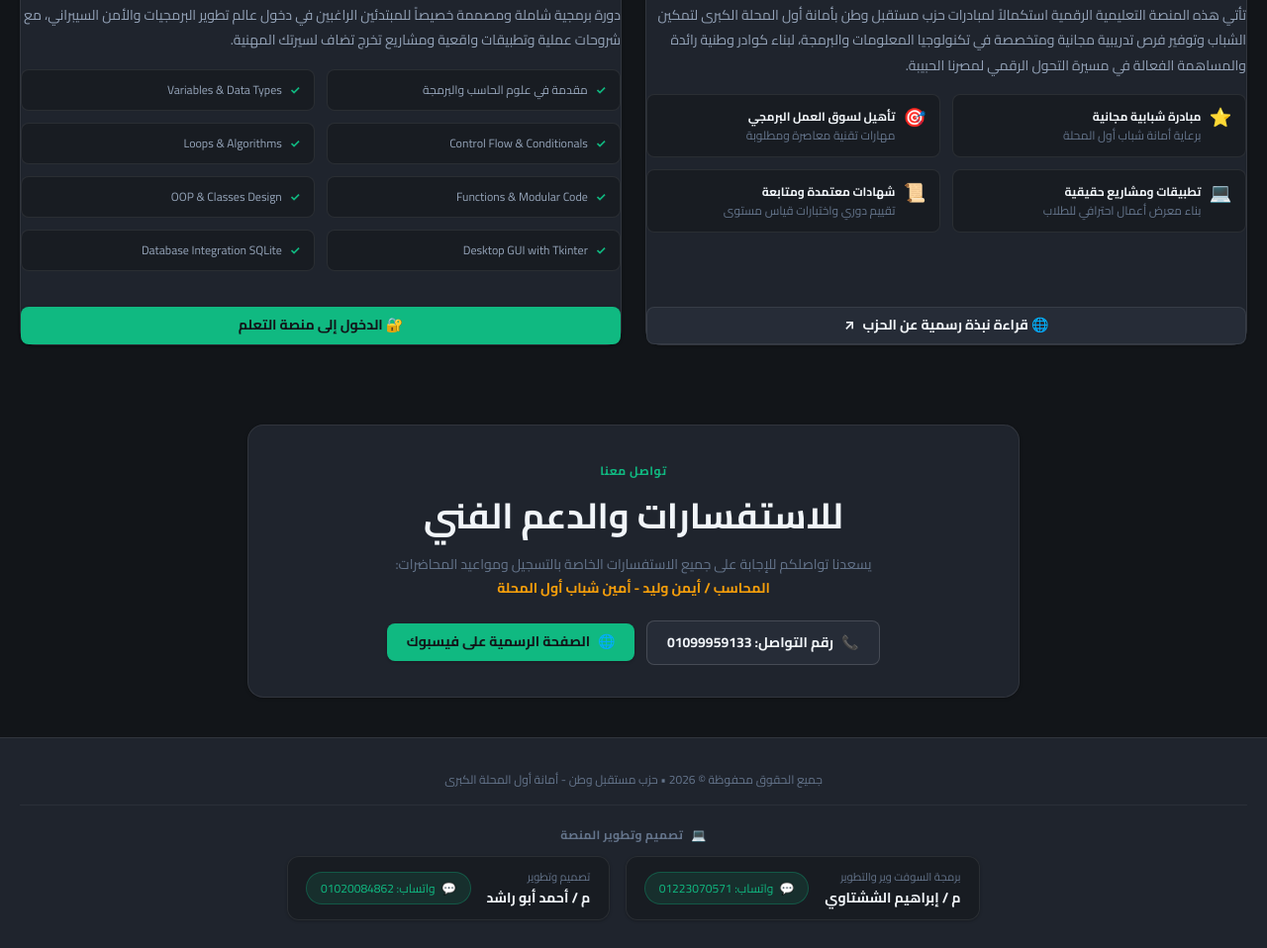
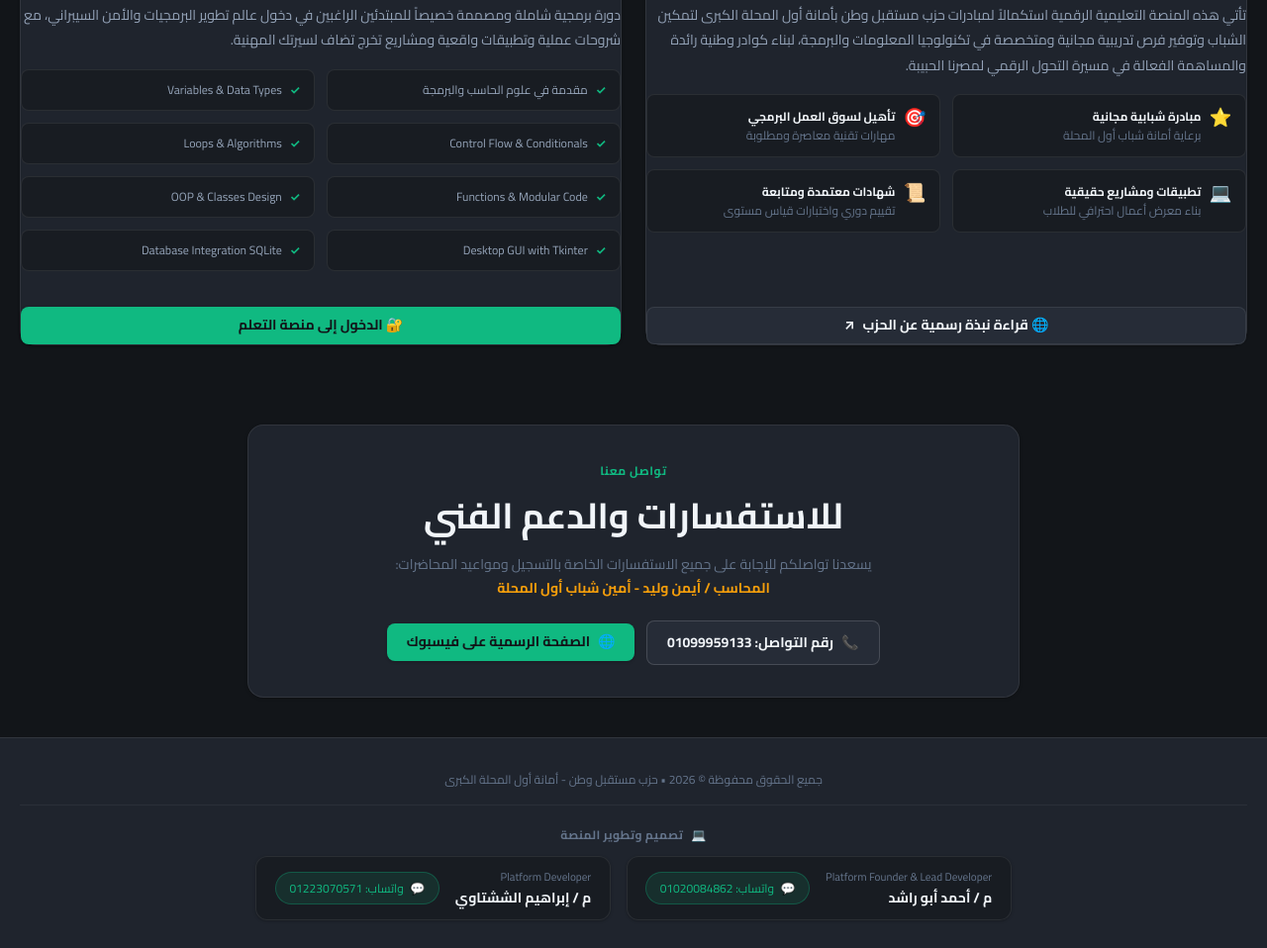
Before and after one commit to ahmedaborashed/Mostakbal-Watan-Courses, a plain HTML site: page index.html in a window 1280 px wide. Shown: the part 1751-2709 px from the top of the page at 99% size. Drawn offline with Linux system fonts and the light colour scheme; no server answers.

Commit message:
Add files via upload

```diff
--- a/index.html
+++ b/index.html
@@ -362,27 +362,25 @@
         </div>
 
         <div class="dev-team-cards">
-          <!-- م / إبراهيم الششتاوي -->
           <div class="dev-card">
             <div class="dev-info">
-              <span class="dev-role">برمجة السوفت وير والتطوير</span>
-              <strong class="dev-name">م / إبراهيم الششتاوي</strong>
+              <span class="dev-role">Platform Founder & Lead Developer</span>
+              <strong class="dev-name">م / أحمد أبو راشد</strong>
             </div>
-            <a href="https://wa.me/201223070571" target="_blank" rel="noopener noreferrer" class="dev-wa-btn" aria-label="تواصل واتساب مع م / إبراهيم الششتاوي">
+            <a href="https://wa.me/201020084862" target="_blank" rel="noopener noreferrer" class="dev-wa-btn" aria-label="تواصل واتساب مع م / إبراهيم الششتاوي">
               <span>💬</span>
-              <span>واتساب: 01223070571</span>
+              <span>واتساب: 01020084862</span>
             </a>
           </div>
 
-          <!-- م / أحمد أبو راشد -->
           <div class="dev-card">
             <div class="dev-info">
-              <span class="dev-role">تصميم وتطوير</span>
-              <strong class="dev-name">م / أحمد أبو راشد</strong>
+              <span class="dev-role">Platform Developer</span>
+              <strong class="dev-name">م / إبراهيم الششتاوي </strong>
             </div>
-            <a href="https://wa.me/201020084862" target="_blank" rel="noopener noreferrer" class="dev-wa-btn" aria-label="تواصل واتساب مع م / أحمد أبو راشد">
+            <a href="https://wa.me/201223070571" target="_blank" rel="noopener noreferrer" class="dev-wa-btn" aria-label="تواصل واتساب مع م / أحمد أبو راشد">
               <span>💬</span>
-              <span>واتساب: 01020084862</span>
+              <span>واتساب: 01223070571</span>
             </a>
           </div>
         </div>
```
